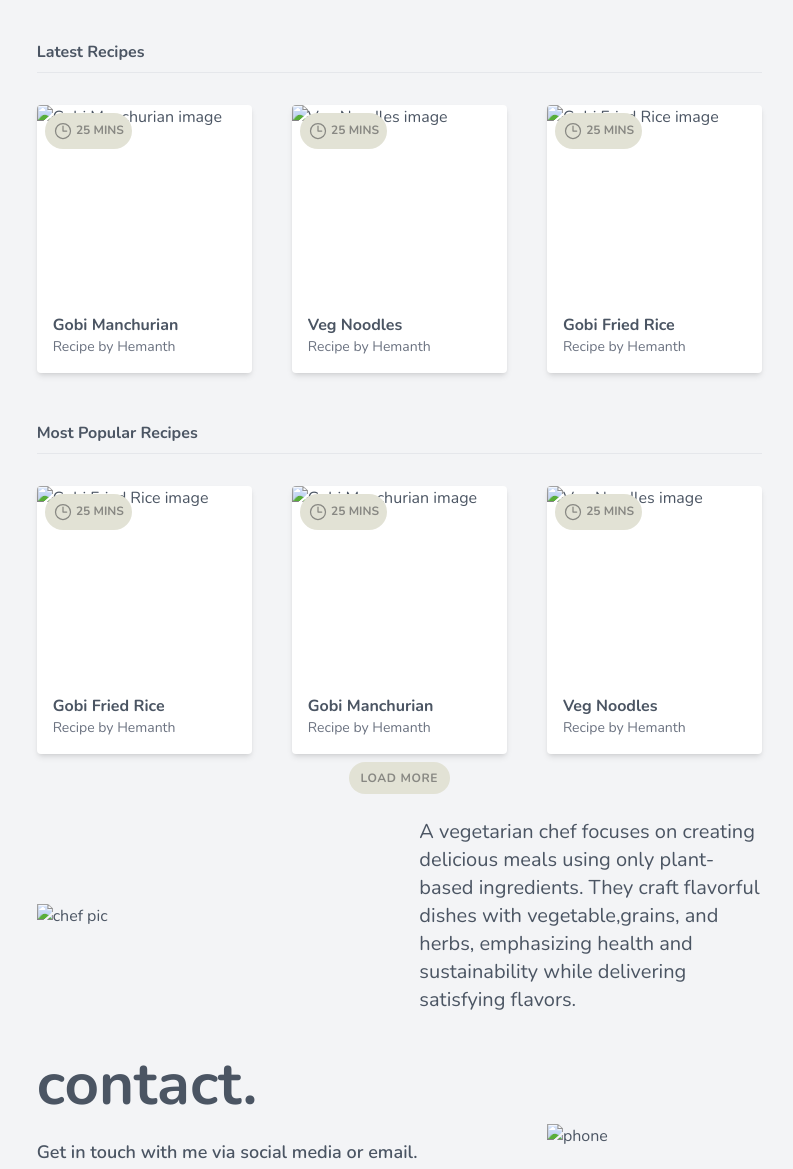
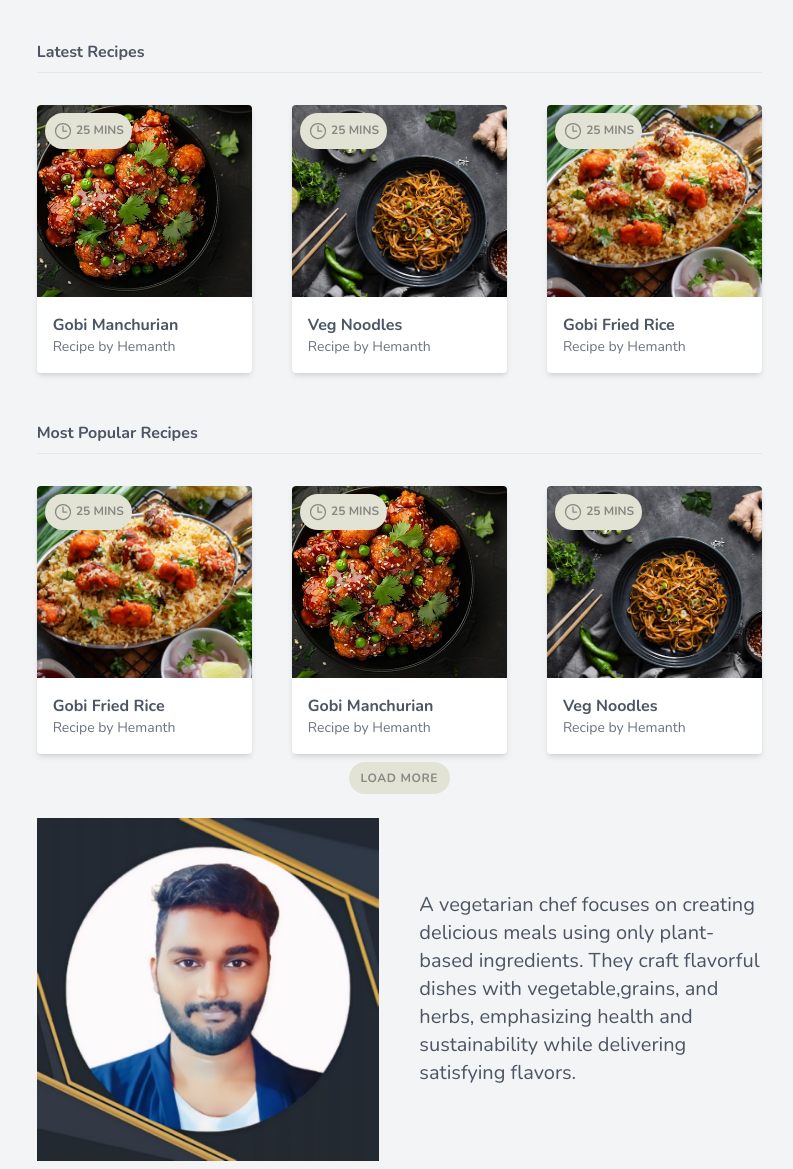
Before and after one commit to Hemanthkumar1111999/Recipes-page-using-tailwind, a plain HTML site: page index.html in a window 1280 px wide. Shown: the part 160-1329 px from the top of the page, without its empty margins (454-1247 px from the left). Drawn offline with nearby package versions, Linux system fonts and the light colour scheme.

Commit message:
image slag change

```diff
--- a/index.html
+++ b/index.html
@@ -64,7 +64,7 @@
                 <div class="mt-8 grid lg:grid-cols-3 gap-10">
                     <!-- recipe cards -->
                      <div class="card">
-                        <img src="/public/img/Gobi manchurian.jpg" alt="Gobi Manchurian image" class="w-full h-32 sm:h-48 object-cover">
+                        <img src="img/Gobi manchurian.jpg" alt="Gobi Manchurian image" class="w-full h-32 sm:h-48 object-cover">
                         <div class="m-4">
                             <span class="font-bold">Gobi Manchurian</span>
                             <span class="block text-gray-500 text-sm">Recipe by Hemanth</span>
@@ -78,7 +78,7 @@
                      </div>
                      <!-- 2nd card -->
                      <div class="card">
-                        <img src="/public/img/delicious-veg-noodles.avif" alt="Veg Noodles image" class="w-full h-32 sm:h-48 object-cover">
+                        <img src="img/delicious-veg-noodles.avif" alt="Veg Noodles image" class="w-full h-32 sm:h-48 object-cover">
                         <div class="m-4">
                             <span class="font-bold">Veg Noodles</span>
                             <span class="block text-gray-500 text-sm">Recipe by Hemanth</span>
@@ -92,7 +92,7 @@
                      </div>
                      <!-- 3rd card -->
                      <div class="card">
-                        <img src="/public/img/tasty-gobi-fried-rice.jpg" alt="Gobi Fried Rice image" class="w-full h-32 sm:h-48 object-cover">
+                        <img src="img/tasty-gobi-fried-rice.jpg" alt="Gobi Fried Rice image" class="w-full h-32 sm:h-48 object-cover">
                         <div class="m-4">
                             <span class="font-bold">Gobi Fried Rice</span>
                             <span class="block text-gray-500 text-sm">Recipe by Hemanth</span>
@@ -110,7 +110,7 @@
                     <!-- most popular recipe cards -->
                     <!-- card-1 -->
                     <div class="card">
-                        <img src="/public/img/tasty-gobi-fried-rice.jpg" alt="Gobi Fried Rice image" class="w-full h-32 sm:h-48 object-cover">
+                        <img src="img/tasty-gobi-fried-rice.jpg" alt="Gobi Fried Rice image" class="w-full h-32 sm:h-48 object-cover">
                         <div class="m-4">
                             <span class="font-bold">Gobi Fried Rice</span>
                             <span class="block text-gray-500 text-sm">Recipe by Hemanth</span>
@@ -124,7 +124,7 @@
                      </div>
                     <!-- card-2 -->
                     <div class="card">
-                        <img src="/public/img/Gobi manchurian.jpg" alt="Gobi Manchurian image" class="w-full h-32 sm:h-48 object-cover">
+                        <img src="img/Gobi manchurian.jpg" alt="Gobi Manchurian image" class="w-full h-32 sm:h-48 object-cover">
                         <div class="m-4">
                             <span class="font-bold">Gobi Manchurian</span>
                             <span class="block text-gray-500 text-sm">Recipe by Hemanth</span>
@@ -138,7 +138,7 @@
                     </div>
                     <!-- card-3 -->
                     <div class="card">
-                        <img src="/public/img/delicious-veg-noodles.avif" alt="Veg Noodles image" class="w-full h-32 sm:h-48 object-cover">
+                        <img src="img/delicious-veg-noodles.avif" alt="Veg Noodles image" class="w-full h-32 sm:h-48 object-cover">
                         <div class="m-4">
                             <span class="font-bold">Veg Noodles</span>
                             <span class="block text-gray-500 text-sm">Recipe by Hemanth</span>
@@ -156,7 +156,7 @@
                 </div>
                 <div class="mt-4 grid lg:grid-cols-2 gap-10 items-center" id="about">
                     <div>
-                        <img src="/public/img/image-3pic-3.png" alt="chef pic" class="w-fit">
+                        <img src="img/image-3pic-3.png" alt="chef pic" class="w-fit">
                     </div>
                     <div>
                         <p class="text-xl">A vegetarian chef focuses on creating delicious meals using only plant-based ingredients. They craft flavorful dishes with vegetable,grains, and herbs, emphasizing health and sustainability while delivering satisfying flavors.</p>
@@ -173,7 +173,7 @@
                             <li class=""><a href="https://www.instagram.com/hemanthreddy59?igsh=czBwYWVuZjJnaWp1" target="_blank" class="fa fa-instagram bg-pink-600 social-icon"></a></li>
                         </ul>
                     </div>
-                    <div class="col-span-1"><img class="w-1/2" src="/public/img/phone-call-svgrepo-com.png" alt="phone"></div>
+                    <div class="col-span-1"><img class="w-1/2" src="img/phone-call-svgrepo-com.png" alt="phone"></div>
                 </div>
             </div>
         </main>
```
